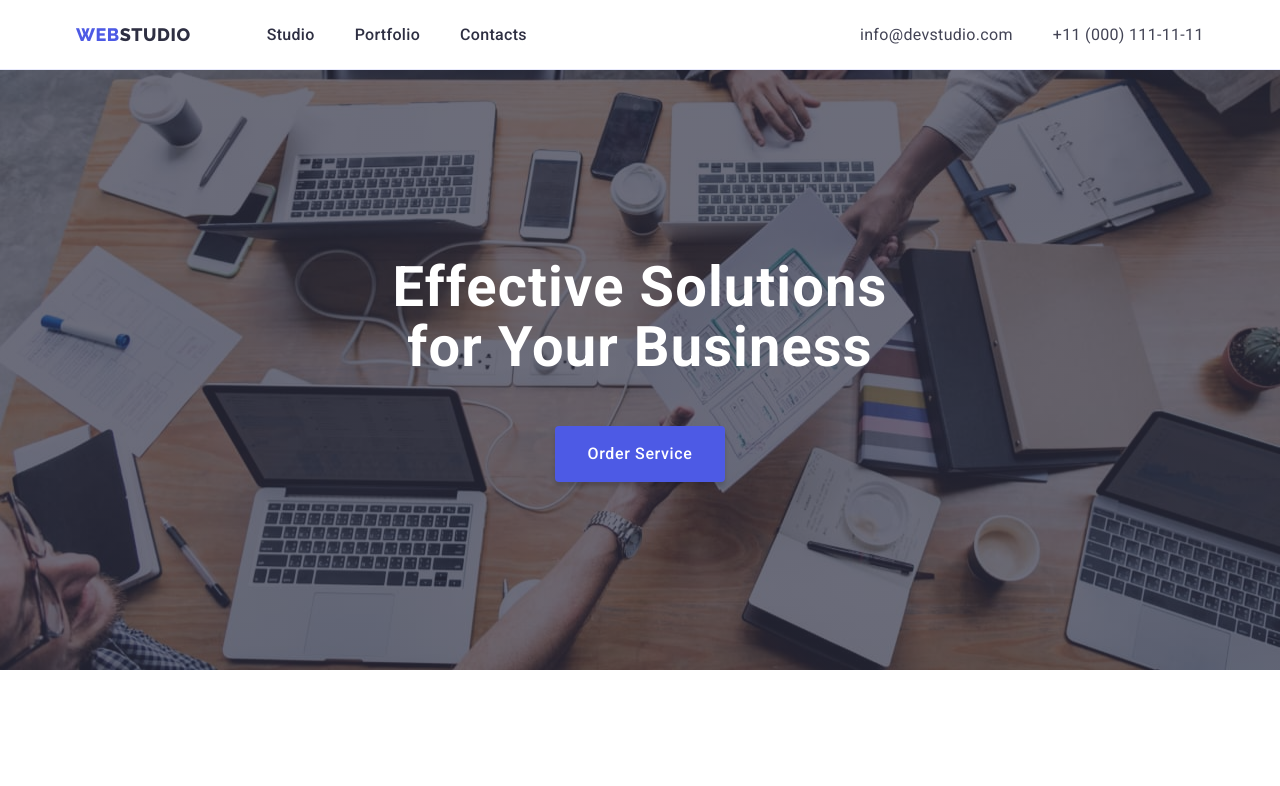
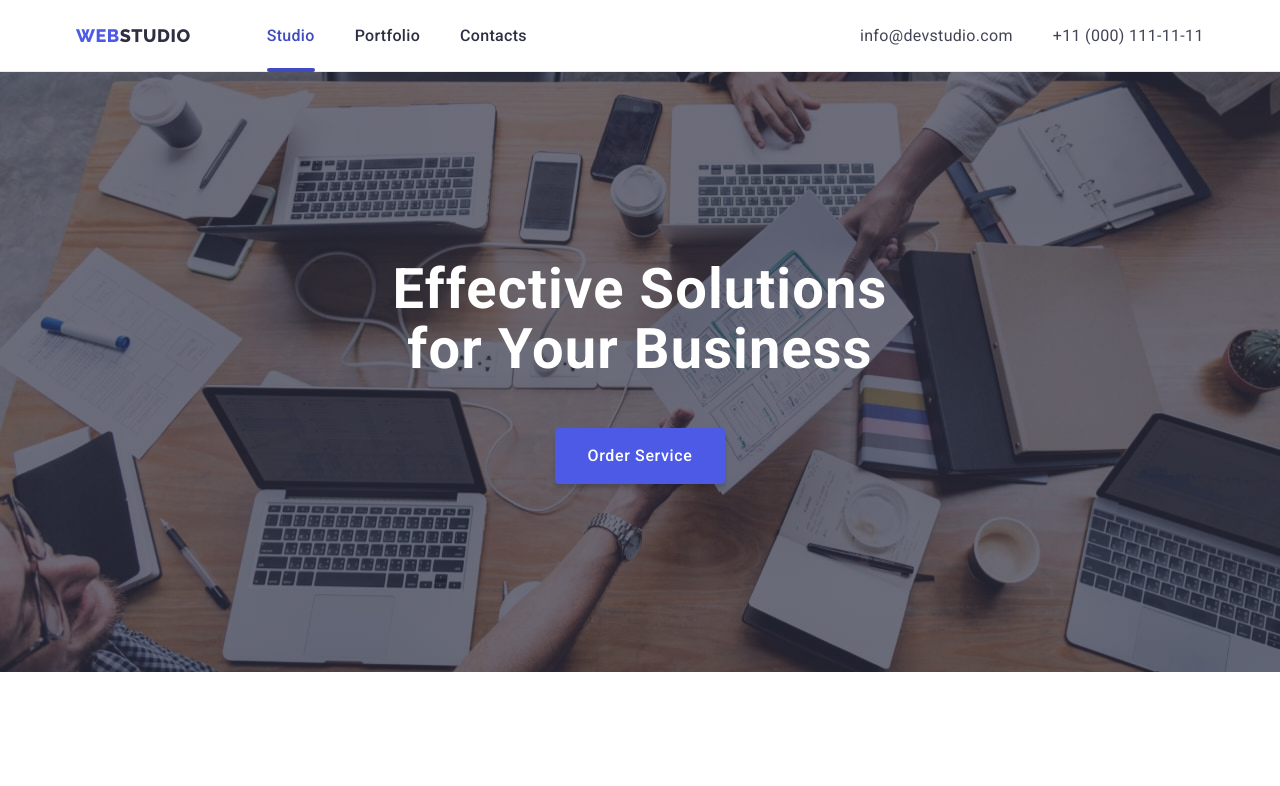
Before and after one commit to oleksandr-romashko/goit-markup-hw-04, a plain HTML site: page index.html in a window 1280 px wide. Shown: the top 786 px of the page. Drawn offline with nearby package versions, Linux system fonts and the light colour scheme.

Commit message:
Add hovers with transitions to header

```diff
--- a/css/styles.css
+++ b/css/styles.css
@@ -48,6 +48,10 @@
   --menu-item-text-weight: 500;
   --btn-text-weight: 500;
   --main-text-weight: 400;
+
+  /*---  TRANSITION PROPERTIES  --*/
+
+  --transition-dur-and-func: 250ms cubic-bezier(0.4, 0, 0.2, 1);
 }
 
 /*=============================================
@@ -241,15 +245,71 @@ body {
   margin-right: 40px;
 }
 
+/*
+ * Default styles for menu-item-link and its ::after pseudo class,
+ * so later it is necessary to change only color and background-color
+ * using CSS cascade.
+ */
 .menu-item-link {
+  position: relative;
+  display: block;
+  width: max-content;
   font-size: var(--menu-item-text-size);
   font-weight: var(--menu-item-text-weight);
   color: var(--menu-item-color);
+  transition: color var(--transition-dur-and-func);
 }
 
-.menu-item-link:hover,
-.menu-item-link:focus {
+.menu-item-link::after {
+  display: block;
+  position: absolute;
+  bottom: 0;
+  left: 0;
+  margin-top: 20px;
+  height: 4px;
+  width: 100%;
+  border-radius: 2px;
+  background-color: transparent;
+  content: "";
+  transition: background-color var(--transition-dur-and-func);
+}
+
+/*
+ * "isCurrentPage" class flags which menu-item-link element
+ * to highlight as a Current Page element,
+ * when menu-items is not hovered or focused
+ */
+.menu .isCurrentPage {
   color: var(--active-element-color);
+}
+
+.menu .isCurrentPage::after {
+  background-color: var(--active-element-color);
+}
+
+/*
+ * Resets Current Page class styles
+ * when header menu is hovered
+ * (disables effects of "isCurrentPage" flag)
+ */
+.menu:hover .isCurrentPage {
+  color: var(--menu-item-color);
+}
+
+.menu:hover .isCurrentPage::after {
+  background-color: transparent;
+}
+
+/*
+ * Sets hover styles for menu-item-link
+ */
+.menu .menu-item-link:hover,
+.menu-item .menu-item-link:focus {
+  color: var(--active-element-color);
+}
+
+.menu-item:hover .menu-item-link::after {
+  background-color: var(--active-element-color);
 }
 
 /*----------  CONTACTS  ------*/
@@ -270,6 +330,7 @@ body {
 
 .contact {
   color: var(--primary-color-black);
+  transition: color var(--transition-dur-and-func);
 }
 
 .contact:hover,
@@ -284,7 +345,7 @@ body {
 /*--------  HEADER LINE  -----*/
 
 .page-header {
-  border-bottom: 1px solid var(--primary-accent-color);
+  box-shadow: inset 0px -1px 0px 0px var(--primary-accent-color);
 }
 
 /*=============================================
--- a/index.html
+++ b/index.html
@@ -27,7 +27,7 @@
         </a>
         <ul class="menu list">
           <li class="menu-item">
-            <a class="menu-item-link link" href="./index.html">Studio</a>
+            <a id="it" class="isCurrentPage menu-item-link link" href="./index.html">Studio</a>
           </li>
           <li class="menu-item">
             <a class="menu-item-link link" href="./portfolio.html">Portfolio</a>
```
Also changed, not shown: portfolio.html (+1 -1 lines).
